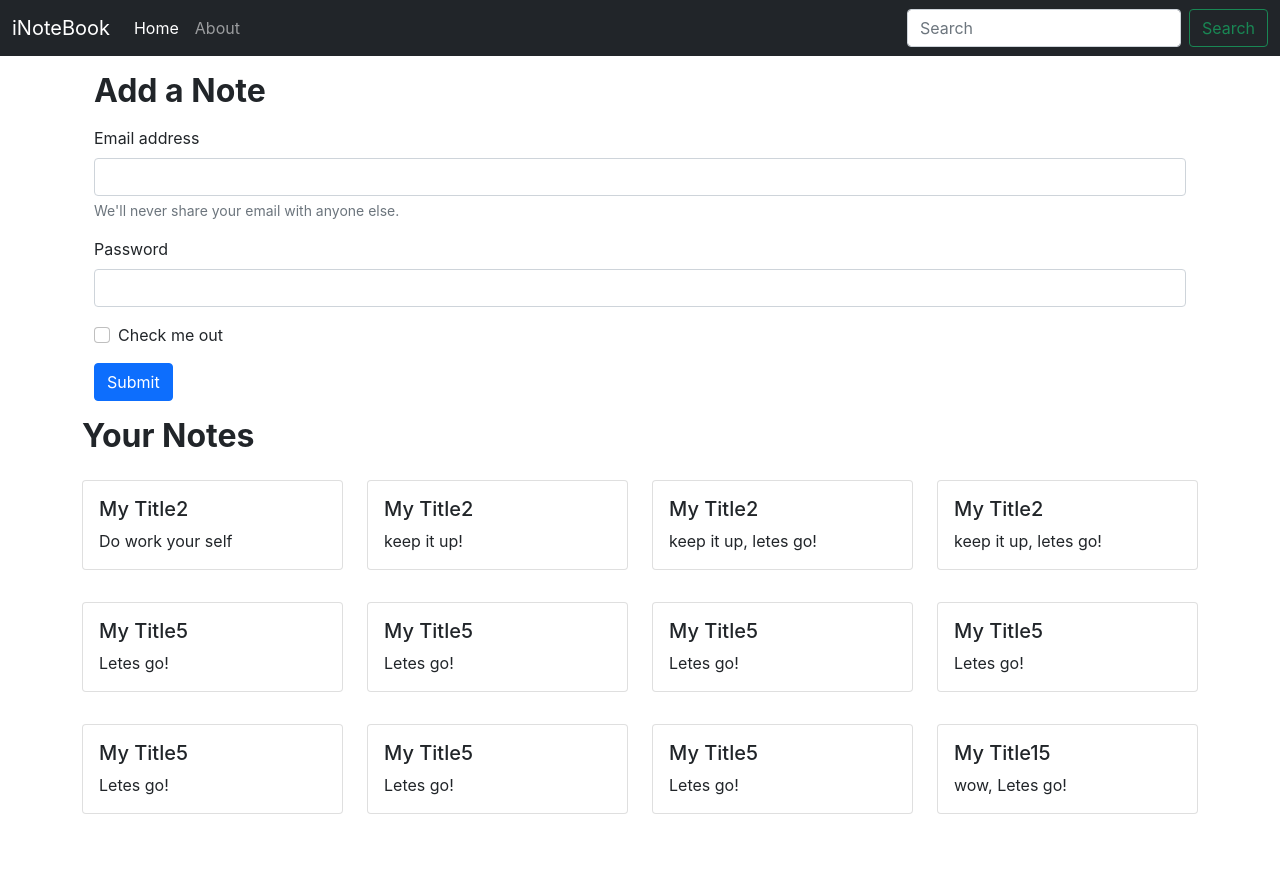
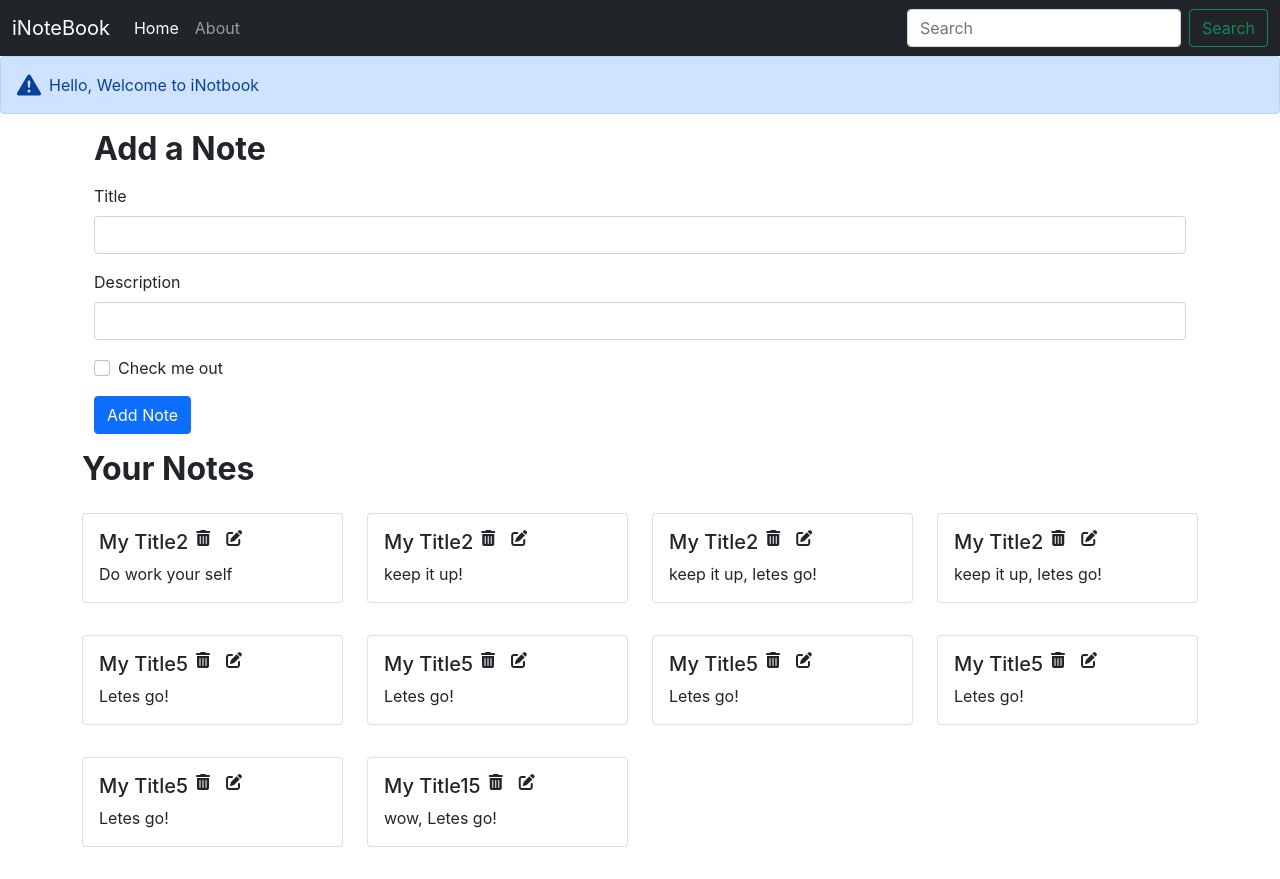
Before and after one commit to Mukeshparmar04/inotbook, a React (Create React App) app: page / in a window 1280 px wide. Before the commit the page ends 846 px from the top, so only its background shows below. Built offline with nearby package versions, Linux system fonts and the light colour scheme.

Commit message:
Note Added at clintsite

```diff
--- a/public/index.html
+++ b/public/index.html
@@ -17,6 +17,7 @@
   <body>
     <noscript>You need to enable JavaScript to run this app.</noscript>
     <div id="root"></div>
+    <script src="https://kit.fontawesome.com/4aeedb5a17.js" crossorigin="anonymous"></script>
     <script src="https://cdn.jsdelivr.net/npm/bootstrap@5.0.2/dist/js/bootstrap.bundle.min.js" integrity="sha384-MrcW6ZMFYlzcLA8Nl+NtUVF0sA7MsXsP1UyJoMp4YLEuNSfAP+JcXn/tWtIaxVXM" crossorigin="anonymous"></script>
   </body>
 </html>
--- a/src/App.js
+++ b/src/App.js
@@ -4,13 +4,15 @@
 import About from "./components/About";
 import NoteState from "./context/notes/NoteState";
 import { BrowserRouter as Router, Routes, Route } from "react-router-dom";
+import Alert from "./components/Alert";
 
 function App() {
   return (
     <>
       <NoteState>
         <Router>
-          <Navbar />
+          <Navbar/>
+          <Alert message=" Hello, Welcome to iNotbook"/>
           <div className="container">
             <Routes>
               <Route exact path="/" element={<Home />} />
--- /dev/null
+++ b/src/components/AddNote.js
@@ -0,0 +1,44 @@
+import React, { useContext, useState } from 'react'
+import noteContext from '../context/notes/noteContext';
+
+const AddNote = () => {
+  const context = useContext(noteContext);
+  const { addNote } = context;
+
+  const [note, setNote] = useState({title: "", description: "", tag: "default"})
+
+  const handleClick = (e)=>{
+    e.preventDefault();
+    addNote(note.title, note.description, note.tag);
+  }
+
+  const onChange = (e)=>{
+    setNote({...note, [e.target.name]: e.target.value});
+  }
+  return (
+    <div className="container my-3">
+    <h2><b> Add a Note</b></h2>
+    <form className="my-3">
+      <div className="mb-3">
+        <label htmlFor="title" className="form-label">Title</label>
+        <input type="text" className="form-control" id="title" name='title' aria-describedby="emailHelp" onChange={onChange}/>
+      </div>
+      <div className="mb-3">
+        <label htmlFor="description" className="form-label">Description</label>
+        <input type="text" className="form-control" id="description" name='description' onChange={onChange}/>
+      </div>
+      <div className="mb-3 form-check">
+        <input type="checkbox" className="form-check-input" id="exampleCheck1" />
+        <label className="form-check-label" htmlFor="exampleCheck1">
+          Check me out
+        </label>
+      </div>
+      <button type="submit" className="btn btn-primary " onClick={handleClick}>
+        Add Note
+      </button>
+    </form>
+    </div>
+  )
+}
+
+export default AddNote
--- /dev/null
+++ b/src/components/Alert.js
@@ -0,0 +1,18 @@
+import React from 'react'
+
+const Alert = (props) => {
+  return (
+    <div>
+      <div className="alert alert-primary d-flex align-items-center" role="alert">
+        <svg xmlns="http://www.w3.org/2000/svg" width="24" height="24" fill="currentColor" className="bi bi-exclamation-triangle-fill flex-shrink-0 me-2" viewBox="0 0 16 16" role="img" aria-label="Warning:">
+            <path d="M8.982 1.566a1.13 1.13 0 0 0-1.96 0L.165 13.233c-.457.778.091 1.767.98 1.767h13.713c.889 0 1.438-.99.98-1.767L8.982 1.566zM8 5c.535 0 .954.462.9.995l-.35 3.507a.552.552 0 0 1-1.1 0L7.1 5.995A.905.905 0 0 1 8 5zm.002 6a1 1 0 1 1 0 2 1 1 0 0 1 0-2z"/>
+        </svg>
+        <div>
+            {props.message}
+        </div>
+        </div>
+    </div>
+  )
+}
+
+export default Alert
--- a/src/components/Home.js
+++ b/src/components/Home.js
@@ -4,35 +4,6 @@
 export const Home = () => {
   return (
     <div>
-      <div className="container my-3">
-      <h2><b> Add a Note</b></h2>
-      <form className="my-3">
-        <div className="mb-3">
-          <label for="exampleInputEmail1" className="form-label">
-            Email address
-          </label>
-          <input type="email" className="form-control" id="exampleInputEmail1" aria-describedby="emailHelp"/>
-          <div id="emailHelp" className="form-text">
-            We'll never share your email with anyone else.
-          </div>
-        </div>
-        <div className="mb-3">
-          <label for="exampleInputPassword1" className="form-label">
-            Password
-          </label>
-          <input type="password" className="form-control" id="exampleInputPassword1" />
-        </div>
-        <div className="mb-3 form-check">
-          <input type="checkbox" className="form-check-input" id="exampleCheck1" />
-          <label className="form-check-label" for="exampleCheck1">
-            Check me out
-          </label>
-        </div>
-        <button type="submit" className="btn btn-primary">
-          Submit
-        </button>
-      </form>
-      </div>
       <Notes/>
     </div>
   );
--- a/src/components/Noteitem.js
+++ b/src/components/Noteitem.js
@@ -6,7 +6,11 @@
     <div className="col-md-3 ">
       <div className="card my-3">
         <div className="card-body">
+            <div className="d-flex align-item-center">
           <h5 className="card-title">{note.title}</h5>
+            <i className="fa-solid fa-trash-can mx-2"></i>
+            <i className="fa-solid fa-pen-to-square mx-2"></i>
+          </div>
           <p className="card-text">{note.description}</p>
         </div>
       </div>
--- a/src/components/Notes.js
+++ b/src/components/Notes.js
@@ -1,18 +1,24 @@
-import React, { useContext } from 'react';
+import React, { useContext } from "react";
 import noteContext from "../context/notes/noteContext";
-import Noteitem from './Noteitem';
+import Noteitem from "./Noteitem";
+import AddNote from "./AddNote";
 
 const Notes = () => {
   const context = useContext(noteContext);
-  const {notes, setNotes} = context;
+  const { notes, addNote } = context;
   return (
-    <div className="row my-3">
-      <h2><b>Your Notes </b></h2>
-      {notes.map((note)=>{
-        return <Noteitem note={note}/>
-      })}
+    <>
+      <AddNote/>
+      <div className="row my-3">
+        <h2>
+          <b>Your Notes </b>
+        </h2>
+        {notes.map((note) => {
+          return <Noteitem key={note._id} note={note} />;
+        })}
       </div>
-  )
-}
+    </>
+  );
+};
 
-export default Notes
+export default Notes;
--- a/src/context/notes/NoteState.js
+++ b/src/context/notes/NoteState.js
@@ -4,8 +4,8 @@
 const NoteState = (props)=>{
     const notesInitial = [
         {
-          "_id": "679a5d6b3826e5c384681c6c",
-          "user": "6799fd911499fdeb11161d54",
+          "_id": "679a5d6b3826e45c384681c6c",
+          "user": "6799fd9114959fdeb11161d54",
           "title": "My Title2",
           "description": "Do work your self",
           "tag": "personal",
@@ -13,8 +13,8 @@
           "__v": 0
         },
         {
-          "_id": "679a7a6e6fec6a0f158d1c2c",
-          "user": "6799fd911499fdeb11161d54",
+          "_id": "679a7a6e6fe3c6a0f158d1c2c",
+          "user": "6799fd9114299fdeb11161d54",
           "title": "My Title2",
           "description": "keep it up!",
           "tag": "Youtube",
@@ -22,8 +22,8 @@
           "__v": 0
         },
         {
-          "_id": "679a7a806fec6a0f158d1c2e",
-          "user": "6799fd911499fdeb11161d54",
+          "_id": "679a7a806fe7c6a0f158d1c2e",
+          "user": "6799fd9114599fdeb11161d54",
           "title": "My Title2",
           "description": "keep it up, letes go!",
           "tag": "Youtube",
@@ -31,8 +31,8 @@
           "__v": 0
         },
         {
-          "_id": "679a7b586fec6a0f158d1c38",
-          "user": "6799fd911499fdeb11161d54",
+          "_id": "679a7b586fec56a0f158d1c38",
+          "user": "6799fd9161499fdeb11161d54",
           "title": "My Title2",
           "description": "keep it up, letes go!",
           "tag": "Youtube",
@@ -40,8 +40,8 @@
           "__v": 0
         },
         {
-          "_id": "679a7b856fec6a0f158d1c3a",
-          "user": "6799fd911499fdeb11161d54",
+          "_id": "679a7b856fec6a50f158d1c3a",
+          "user": "6799fd911499fd5eb11161d54",
           "title": "My Title5",
           "description": "Letes go!",
           "tag": "Youtube",
@@ -49,8 +49,8 @@
           "__v": 0
         },
         {
-          "_id": "679a7da26fec6a0f158d1c45",
-          "user": "6799fd911499fdeb11161d54",
+          "_id": "679a7da26fec6a40f158d1c45",
+          "user": "6799fd6911499fdeb11161d54",
           "title": "My Title5",
           "description": "Letes go!",
           "tag": "Youtube",
@@ -58,8 +58,8 @@
           "__v": 0
         },
         {
-          "_id": "679a7de96fec6a0f158d1c47",
-          "user": "6799fd911499fdeb11161d54",
+          "_id": "679a7de964fec6a0f158d1c47",
+          "user": "6799fd4911499fdeb11161d54",
           "title": "My Title5",
           "description": "Letes go!",
           "tag": "Youtube",
@@ -67,8 +67,8 @@
           "__v": 0
         },
         {
-          "_id": "679a7dea6fec6a0f158d1c49",
-          "user": "6799fd911499fdeb11161d54",
+          "_id": "679a7dea64fec6a0f158d1c49",
+          "user": "6799fd9114699fdeb11161d54",
           "title": "My Title5",
           "description": "Letes go!",
           "tag": "Youtube",
@@ -76,17 +76,8 @@
           "__v": 0
         },
         {
-          "_id": "679a7dea6fec6a0f158d1c4b",
-          "user": "6799fd911499fdeb11161d54",
-          "title": "My Title5",
-          "description": "Letes go!",
-          "tag": "Youtube",
-          "date": "2025-01-29T19:13:46.391Z",
-          "__v": 0
-        },
-        {
-          "_id": "679a7dea6fec6a0f158d1c4d",
-          "user": "6799fd911499fdeb11161d54",
+          "_id": "679a7de5a6fec6a0f158d1c4d",
+          "user": "6799fd9211499fdeb11161d54",
           "title": "My Title5",
           "description": "Letes go!",
           "tag": "Youtube",
@@ -94,17 +85,8 @@
           "__v": 0
         },
         {
-          "_id": "679a7dea6fec6a0f158d1c4f",
-          "user": "6799fd911499fdeb11161d54",
-          "title": "My Title5",
-          "description": "Letes go!",
-          "tag": "Youtube",
-          "date": "2025-01-29T19:13:46.645Z",
-          "__v": 0
-        },
-        {
-          "_id": "679a7efb6fec6a0f158d1c5b",
-          "user": "6799fd911499fdeb11161d54",
+          "_id": "6729a7efb6fec6a0f158d1c5b",
+          "user": "6799fd9211499fdeb11161d54",
           "title": "My Title15",
           "description": "wow, Letes go!",
           "tag": "Youtube2",
@@ -115,8 +97,36 @@
 
       const [notes, setNotes] =  useState(notesInitial)
 
+
+    //   Add a Note
+    const addNote = (title, description, tag)=>{
+        // Todo: API Call
+        const note = {
+            "_id": "6729a7efb6fec6a0f158d1c5b",
+            "user": "6799fd92115499fdeb11161d54",
+            "title": title,
+            "description": description,
+            "tag": tag,
+            "date": "2025-01-29T19:18:19.605Z",
+            "__v": 0
+          }
+        setNotes(notes.concat(note))
+
+    }
+
+    //  Delete a Note
+    const deleteNode = ()=>{
+
+    }
+
+    // Edit a Note
+    const editNote = () =>{
+
+    }
+
+
     return(
-        <NoteContext.Provider value={{notes, setNotes}}>
+        <NoteContext.Provider value={{notes, addNote, deleteNode, editNote}}>
             {props.children}
         </NoteContext.Provider>
     )
--- a/src/index.css
+++ b/src/index.css
@@ -11,3 +11,7 @@
   font-family: source-code-pro, Menlo, Monaco, Consolas, 'Courier New',
     monospace;
 }
+
+i{
+  cursor: pointer;
+}
```
